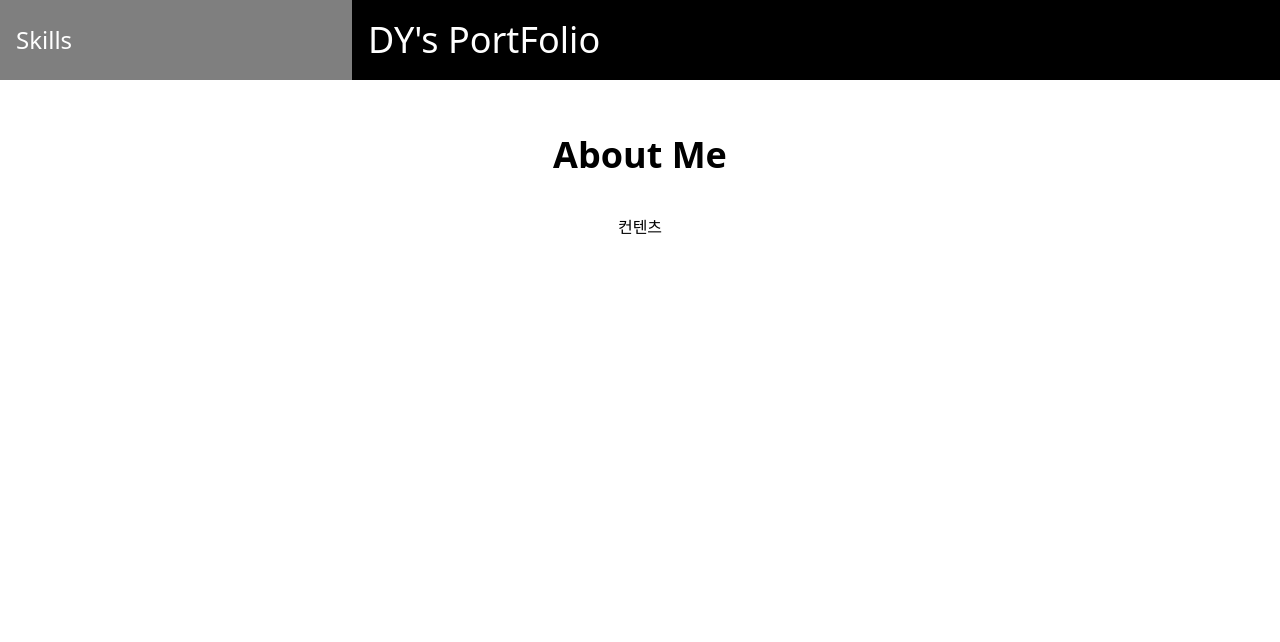
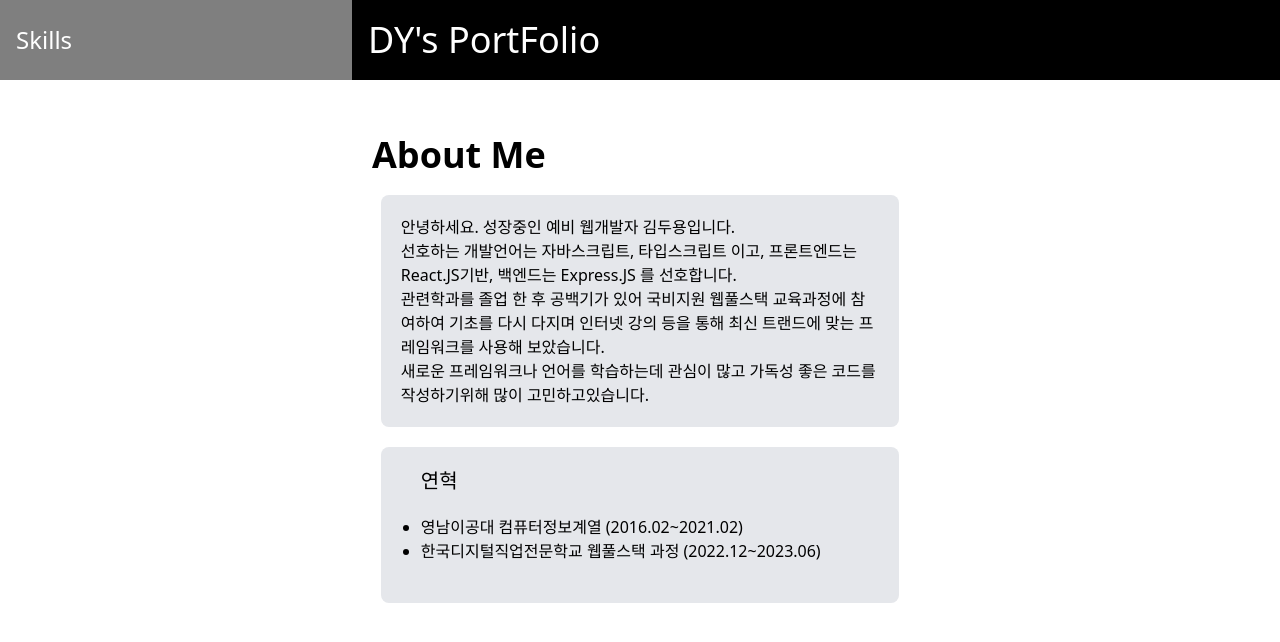
Before and after one commit to endyd9/Portfolio, a Next.js app: page /about in a window 1280 px wide. Shown: the top 642 px of the page. Built offline with nearby package versions, Linux system fonts and the light colour scheme.

Commit message:
about 페이지

```diff
--- a/src/app/about/page.tsx
+++ b/src/app/about/page.tsx
@@ -1,9 +1,29 @@
 export default function About() {
   return (
     <main className="mt-[20%] w-full h-screen animate-[intro_1s]">
-      <div className="h-full text-center">
-        <h1 className="pt-5 pb-10 text-4xl font-bold">About Me</h1>
-        <div className="">컨텐츠</div>
+      <div className="h-full">
+        <h1 className="ml-5 pt-5 mb-5 text-4xl font-bold">About Me</h1>
+        <div className="w-[90%] h-[60%] mx-auto flex flex-col overflow-y-scroll">
+          <div className="bg-gray-200 rounded-lg w-full p-5">
+            <p>
+              안녕하세요. 성장중인 예비 웹개발자 김두용입니다. <br />
+              선호하는 개발언어는 자바스크립트, 타입스크립트 이고, 프론트엔드는
+              React.JS기반, 백엔드는 Express.JS 를 선호합니다. <br />
+              관련학과를 졸업 한 후 공백기가 있어 국비지원 웹풀스택 교육과정에
+              참여하여 기초를 다시 다지며 인터넷 강의 등을 통해 최신 트랜드에
+              맞는 프레임워크를 사용해 보았습니다. <br />
+              새로운 프레임워크나 언어를 학습하는데 관심이 많고 가독성 좋은
+              코드를 작성하기위해 많이 고민하고있습니다.
+            </p>
+          </div>
+          <div className="bg-gray-200 rounded-lg w-full my-5 px-10">
+            <h2 className="text-xl my-5">연혁</h2>
+            <ul className="list-disc mb-10">
+              <li>영남이공대 컴퓨터정보계열 (2016.02~2021.02)</li>
+              <li>한국디지털직업전문학교 웹풀스택 과정 (2022.12~2023.06)</li>
+            </ul>
+          </div>
+        </div>
       </div>
     </main>
   );
--- a/src/app/skills/page.tsx
+++ b/src/app/skills/page.tsx
@@ -14,8 +14,8 @@ export default function Skills() {
   return (
     <main className="mt-[18%] h-screen animate-[intro_1s]">
       <div className="h-full">
-        <h1 className="ml-5 pt-5 pb-5 text-4xl font-bold">Skills</h1>
-        <section className="h-[80%] relative">
+        <h1 className="ml-5 pt-5 pb-3 text-4xl font-bold">Skills</h1>
+        <section className="relative">
           <div
             className={
               selector === "L"
--- a/src/components/header.tsx
+++ b/src/components/header.tsx
@@ -20,8 +20,8 @@ export default function Header() {
 
   const openMenu = () => {
     if (!menu) return;
-    menu.style.transition = "0.6s";
-    menu.style.transform = `translateY(100%)`;
+    menu.style.transition = "0.4s";
+    menu.style.transform = `translateY(105%)`;
     document.addEventListener("click", closeMenu);
   };
   useEffect(() => {
--- a/src/components/projectDetail.tsx
+++ b/src/components/projectDetail.tsx
@@ -225,7 +225,7 @@ export default function ProjectDetail(props: ProjectDtailProps) {
             <p className="text-xl my-2">- FrontEnd & BackEnd</p>
             TypeScript, Next.JS 13, TaillWindCSS <br />
             <p className="text-xl my-2">- DB</p>
-            <p>로컬 PostgreSQL 15(로컬환경), Vercel Postres (배포환경)</p>
+            <p>PostgreSQL 15(로컬환경), Vercel Postres (배포환경)</p>
           </>
         ),
         codeDeploy: (
```
Also changed, not shown: src/components/showSkills.tsx (+27 -19 lines), public/img/skill/rn.png (added).
